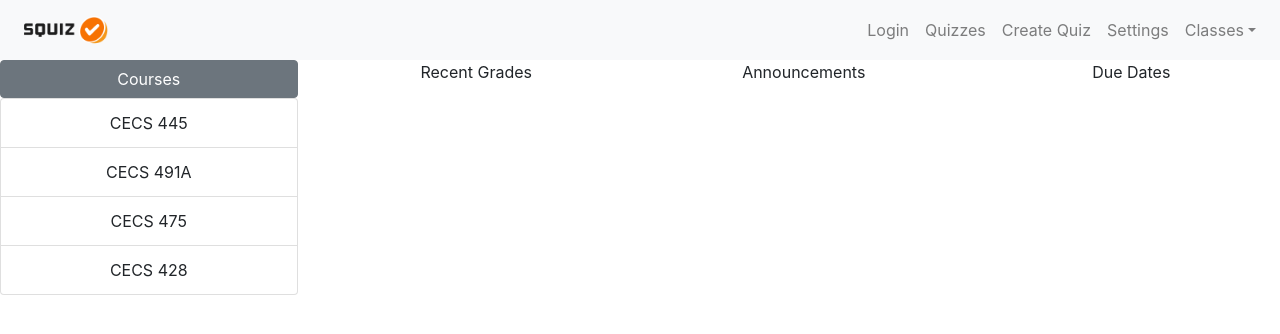
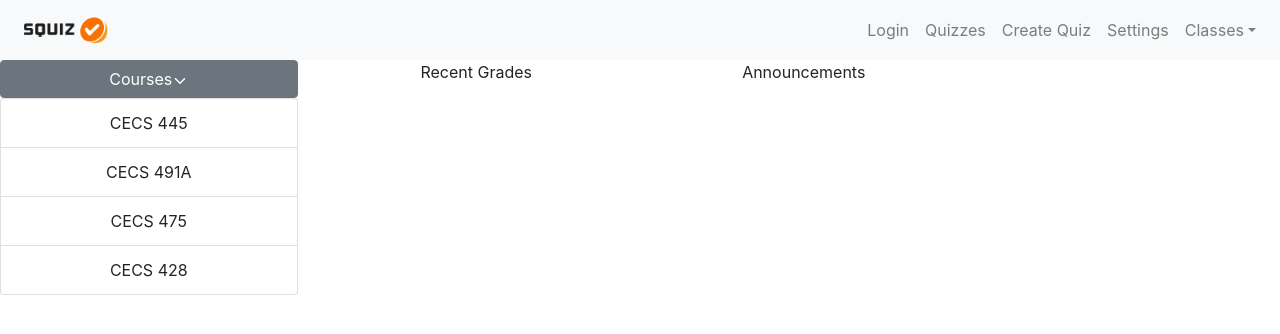
Before and after one commit to denmcca/squiz, a React (Create React App) app in the folder frontend/: page / in a window 1280 px wide. Shown: the top 334 px of the page. Built offline with nearby package versions, Linux system fonts and the light colour scheme.

Commit message:
Separated courselist as a new component

```diff
--- a/frontend/package.json
+++ b/frontend/package.json
@@ -12,6 +12,7 @@
     "jwt-decode": "^2.2.0",
     "react": "^16.8.3",
     "react-dom": "^16.8.3",
+    "react-icons": "^3.5.0",
     "react-redux": "^6.0.0",
     "react-router": "^4.3.1",
     "react-router-dom": "^4.3.1",
--- a/frontend/src/App.css
+++ b/frontend/src/App.css
@@ -1,12 +1,15 @@
 @import url('https://fonts.googleapis.com/css?family=Montserrat');
+.course-List-Button{
+  float: left
+}
 .course-List{
   width: 20%;
 }
 .recent-Grades{
-  width: 20%;
+  width: 15%;
 }
 .announcements{
-  width: 35%;
+  width: 30%;
 }
 .due-Dates{
   width: 25%;
--- /dev/null
+++ b/frontend/src/Components/CourseList.jsx
@@ -0,0 +1,53 @@
+import React, { Component } from 'react';
+import {
+    Collapse,
+    ListGroup,
+    ListGroupItem,
+    Button,
+} from 'reactstrap';
+import {
+    IoIosArrowDown,
+    IoIosArrowForward
+} from 'react-icons/io';
+export default class CourseList extends Component {
+    constructor() {
+        super();
+        // the state stores the list of questions
+        this.state = {
+            courses: [{ courseName: "CECS 445" }, { courseName: "CECS 491A" }, { courseName: "CECS 475" }, { courseName: "CECS 428" }],
+            courseCollapse: true
+        }
+    }
+    displayCourse() {
+        this.setState({ courseCollapse: !this.state.courseCollapse });
+    }
+    render() {
+        return (
+            <ListGroup>
+                <Button onClick={this.displayCourse.bind(this)} className="course-List-Button">
+
+                    <div style={this.state.courseCollapse ? { display: '' } : { display: 'none' }}>
+                        Courses
+                <IoIosArrowDown></IoIosArrowDown>
+                    </div>
+                    <div style={this.state.courseCollapse ? { display: 'none' } : { display: '' }}>
+                        Courses
+                <IoIosArrowForward></IoIosArrowForward>
+                    </div>
+                </Button>
+                <Collapse isOpen={this.state.courseCollapse}>
+                    {
+                        // Display the list of questions that have been added to the list
+                        this.state.courses.map((val, idx) => {
+                            return (
+                                <ListGroupItem>
+                                    {this.state.courses[idx].courseName}
+                                </ListGroupItem>
+                            )
+                        })
+                    }
+                </Collapse>
+            </ListGroup>
+        )
+    }
+}
--- a/frontend/src/Pages/HomePage.jsx
+++ b/frontend/src/Pages/HomePage.jsx
@@ -2,13 +2,9 @@ import React, { Component } from 'react';
 import {
   Row,
   Col,
-  Collapse,
-  ListGroup,
-  ListGroupItem,
-  Button,
-  Card,
-  CardBody
 } from 'reactstrap';
+// import DueDates from '../Components/DueDates'
+import CourseList from '../Components/CourseList'
 export default class HomePage extends Component {
   constructor() {
     super();
@@ -19,32 +15,14 @@ export default class HomePage extends Component {
     }
   }
   displayCourse() {
-
+    this.setState({ courseCollapse: !this.state.courseCollapse });
   }
   render() {
     return (
       <Row>
         {/* Courses list */}
         <Col className="course-List">
-
-          <ListGroup>
-            <Button onClick={this.displayCourse}>
-              Courses
-          </Button>
-            <Collapse isOpen={this.state.courseCollapse}>
-              {
-                // Display the list of questions that have been added to the list
-                this.state.courses.map((val, idx) => {
-                  return (
-                    <ListGroupItem>
-                      {this.state.courses[idx].courseName}
-                    </ListGroupItem>
-                  )
-                })
-              }
-            </Collapse>
-
-          </ListGroup>
+          <CourseList/>
         </Col>
         {/* Recent Grades */}
         <Col className="recent-Grades">
@@ -56,7 +34,7 @@ export default class HomePage extends Component {
         </Col>
         {/* Due Dates */}
         <Col className="due-Dates">
-          Due Dates
+          {/* <DueDates/> */}
         </Col>
       </Row>
     )
```
Also changed, not shown: 1 other file (tests, documents, lock files or other folders).
